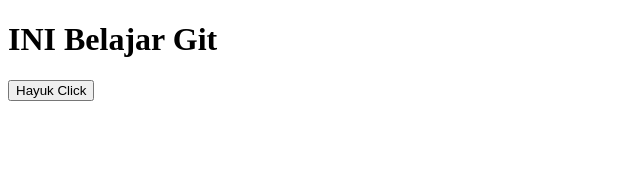
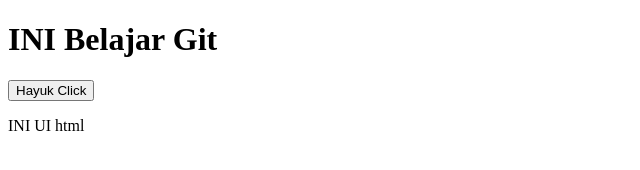
Before and after one commit to rafi-zimraan/belajargit, a plain HTML site: page index.html in a window 1280 px wide. Shown: the whole page, without its empty margins (0-640 px from the left). Drawn offline with Linux system fonts and the light colour scheme.

Commit message:
create new text p

```diff
--- a/index.html
+++ b/index.html
@@ -6,6 +6,7 @@
     <title>Belajar git untuk pemula</title>
     <h1>INI Belajar Git</h1>
     <button>Hayuk Click</button>
+    <p>INI UI html</p>
   </head>
   <body></body>
 </html>
```
